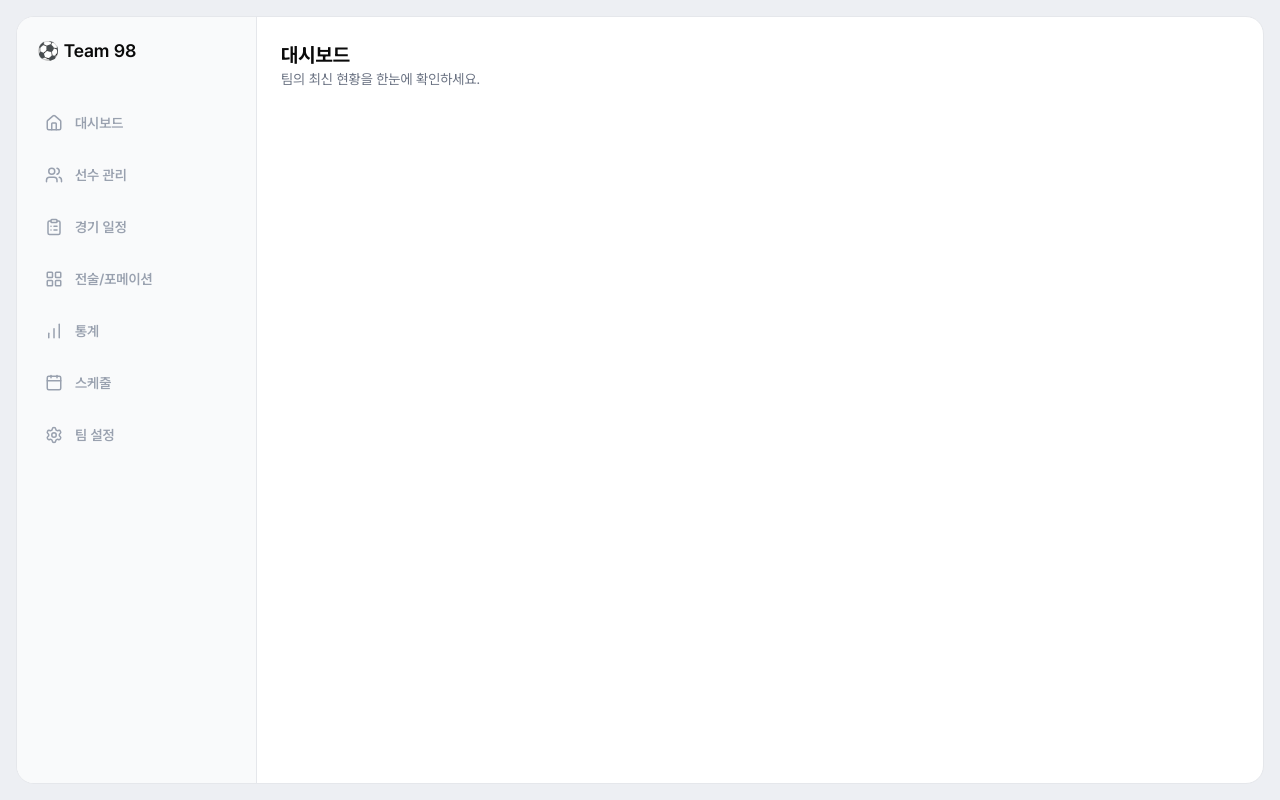
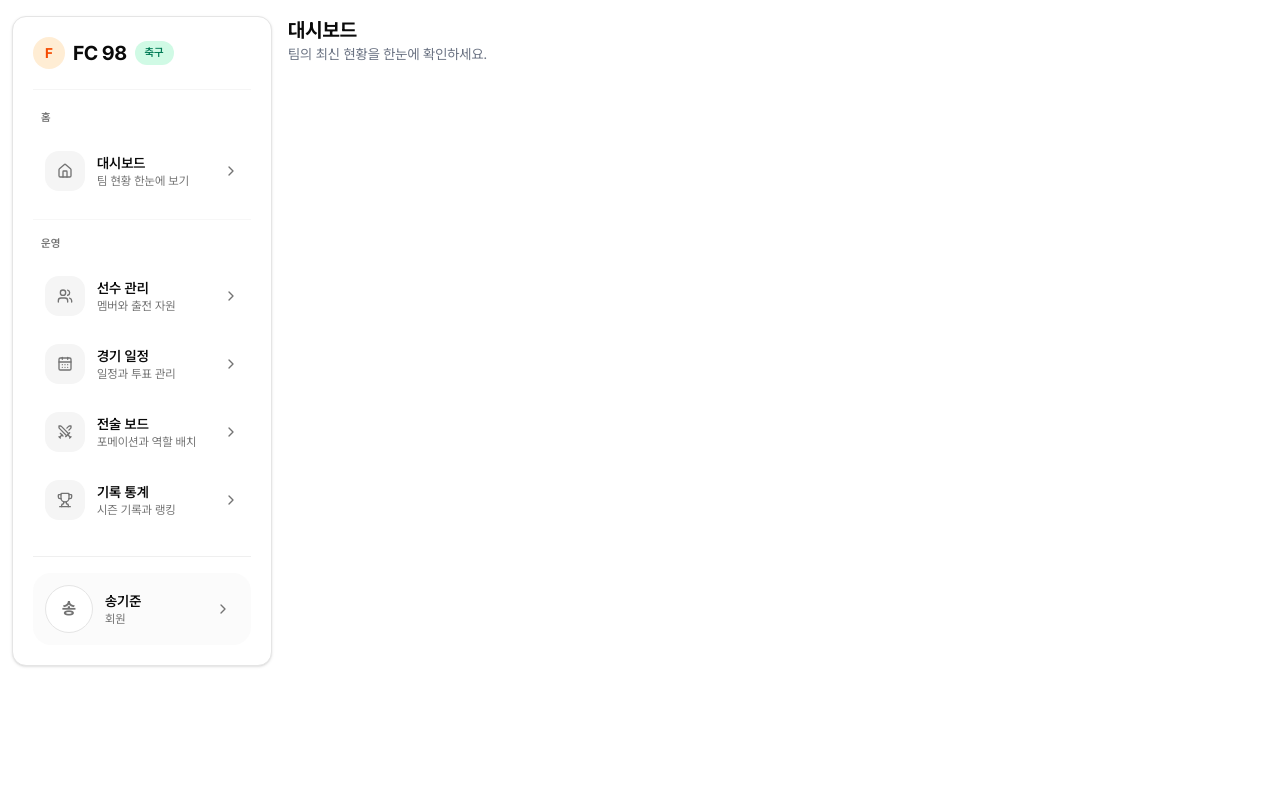
Before and after one commit to skjy1998/team98, a Next.js app: page / in a window 1280 px wide. Built offline with nearby package versions, Linux system fonts and the light colour scheme.

Commit message:
feat: add app shell and sidebar layout

```diff
--- a/app/layout.tsx
+++ b/app/layout.tsx
@@ -1,4 +1,4 @@
-import Sidebar from "@/components/Sidebar";
+import AppShell from "@/components/layout/AppShell";
 import "./globals.css";
 import localFont from "next/font/local";
 
@@ -16,14 +16,8 @@ export default function RootLayout({
 }>) {
   return (
     <html lang="en" className={`${pretendard.variable}`}>
-      <body>
-        <div className="h-screen bg-[#EDEFF3] p-4">
-          {/* Box */}
-          <div className="h-full flex rounded-2xl border border-gray-200 bg-white overflow-hidden">
-            <Sidebar />
-            <main className="flex-1 p-6 overflow-y-auto">{children}</main>
-          </div>
-        </div>
+      <body className="bg-background text-foreground antialiased">
+        <AppShell>{children}</AppShell>
       </body>
     </html>
   );
--- a/components/Sidebar.tsx
+++ /dev/null
@@ -1,46 +0,0 @@
-import MenuItem from "./MenuItem";
-import {
-  BarChart,
-  Calendar,
-  ClipboardList,
-  Home,
-  LayoutGrid,
-  Settings,
-  Users,
-} from "lucide-react";
-
-const menuItems = [
-  { label: "대시보드", href: "/dashboard", icon: Home },
-  { label: "선수 관리", href: "/players", icon: Users },
-  { label: "경기 일정", href: "/matches", icon: ClipboardList },
-  { label: "전술/포메이션", href: "/tactics", icon: LayoutGrid },
-  { label: "통계", href: "/stats", icon: BarChart },
-  { label: "스케줄", href: "/schedule", icon: Calendar },
-  { label: "팀 설정", href: "/teamSetting", icon: Settings },
-];
-
-export default function Sidebar() {
-  return (
-    <aside className="w-[240px] bg-[#F9FAFB] border-r border-gray-200 p-5 flex flex-col">
-      {/* Logo */}
-      <div className="text-lg font-semibold mb-8 flex text-center gap-2">
-        ⚽ Team 98
-      </div>
-      {/* Menu */}
-      <nav className="space-y-1 text-sm">
-        {menuItems.map((item) => {
-          const Icon = item.icon;
-
-          return (
-            <MenuItem
-              key={item.href}
-              href={item.href}
-              label={item.label}
-              icon={<Icon size={18} />}
-            />
-          );
-        })}
-      </nav>
-    </aside>
-  );
-}
--- /dev/null
+++ b/components/layout/AppShell.tsx
@@ -0,0 +1,16 @@
+import Sidebar from "./Sidebar";
+
+interface AppShellProps {
+  children: React.ReactNode;
+}
+
+export default function AppShell({ children }: Readonly<AppShellProps>) {
+  return (
+    <div className="min-h-screen bg-background">
+      <div className="mx-auto grid max-w-7xl grid-cols-[260px_1fr] gap-4 px-3 py-4 ">
+        <Sidebar />
+        <main className="min-w-0">{children}</main>
+      </div>
+    </div>
+  );
+}
--- /dev/null
+++ b/components/layout/Sidebar.tsx
@@ -0,0 +1,175 @@
+"use client";
+
+import {
+  CalendarDays,
+  ChevronRight,
+  Home,
+  Swords,
+  Trophy,
+  Users,
+} from "lucide-react";
+import Link from "next/link";
+import { usePathname } from "next/navigation";
+
+type MenuItem = {
+  label: string;
+  description: string;
+  href: string;
+  icon: React.ComponentType<{ className?: string }>;
+};
+
+type MenuSection = {
+  title: string;
+  items: MenuItem[];
+};
+
+const menuSections: MenuSection[] = [
+  {
+    title: "홈",
+    items: [
+      {
+        label: "대시보드",
+        description: "팀 현황 한눈에 보기",
+        href: "/dashboard",
+        icon: Home,
+      },
+    ],
+  },
+  {
+    title: "운영",
+    items: [
+      {
+        label: "선수 관리",
+        description: "멤버와 출전 자원",
+        href: "/players",
+        icon: Users,
+      },
+      {
+        label: "경기 일정",
+        description: "일정과 투표 관리",
+        href: "/matches",
+        icon: CalendarDays,
+      },
+      {
+        label: "전술 보드",
+        description: "포메이션과 역할 배치",
+        href: "/tactics",
+        icon: Swords,
+      },
+      {
+        label: "기록 통계",
+        description: "시즌 기록과 랭킹",
+        href: "/stats",
+        icon: Trophy,
+      },
+    ],
+  },
+];
+
+export default function Sidebar() {
+  const pathname = usePathname();
+  return (
+    <aside className="hidden self-start lg:block">
+      {/* 사이드바 전체 */}
+      <div className="rounded-xl border border-border bg-card p-5 shadow-sm">
+        {/* 팀 박스 */}
+        <div className="space-y-1">
+          <div className="flex items-center gap-2">
+            <div className="flex h-8 w-8 items-center justify-center rounded-full bg-orange-100 text-sm font-bold text-orange-600 dark:bg-orange-500/15 dark:text-orange-400">
+              F
+            </div>
+            <h2 className="text-xl font-bold tracking-tight text-foreground">
+              FC 98
+            </h2>
+            <span className="rounded-full bg-emerald-100 px-2.5 py-1 text-[11px] font-semibold text-emerald-700 dark:bg-emerald-500/15 dark:text-emerald-400">
+              축구
+            </span>
+          </div>
+        </div>
+        <div className="mt-5 border-t border-border/40 pt-5" />
+        <nav className="space-y-1">
+          {menuSections.map((section, index) => (
+            <section key={section.title}>
+              {index === 0 ? null : (
+                <div className="mt-4 border-t border-border/30 pt-4" />
+              )}
+              <p className="mb-3 px-2 text-[11px] font-semibold tracking-wide text-muted-foreground">
+                {section.title}
+              </p>
+              <div className="space-y-1">
+                {section.items.map((item) => {
+                  const Icon = item.icon;
+                  const isActive = pathname === item.href;
+
+                  return (
+                    <Link
+                      key={item.href}
+                      href={item.href}
+                      className={[
+                        "flex items-center justify-between rounded-2xl px-3 py-3 transition-colors",
+                        isActive
+                          ? "border border-orange-200 bg-orange-50 text-orange-600 dark:border-orange-500/20 dark:bg-orange-500/10 dark:text-orange-400"
+                          : "text-foreground hover:bg-muted",
+                      ].join(" ")}
+                    >
+                      <div className="flex min-w-0 items-center gap-3">
+                        <div
+                          className={[
+                            "flex h-10 w-10 items-center justify-center rounded-xl",
+                            isActive
+                              ? "bg-orange-100 text-orange-600 dark:bg-orange-500/15 dark:text-orange-400"
+                              : "bg-muted text-muted-foreground",
+                          ].join(" ")}
+                        >
+                          <Icon className="h-4 w-4" />
+                        </div>
+                        <div className="min-w-0">
+                          <p className="truncate text-sm font-semibold">
+                            {item.label}
+                          </p>
+                          <p
+                            className={[
+                              "truncate text-xs",
+                              isActive
+                                ? "text-orange-500 dark:text-orange-400"
+                                : "text-muted-foreground",
+                            ].join(" ")}
+                          >
+                            {item.description}
+                          </p>
+                        </div>
+                      </div>
+                      <ChevronRight className="h-4 w-4 shrink-0 text-muted-foreground" />
+                    </Link>
+                  );
+                })}
+              </div>
+            </section>
+          ))}
+        </nav>
+        <div className="mt-6 border-t border-border/60 pt-4">
+          <div className="flex items-center gap-3 rounded-2xl bg-muted/40 p-3">
+            <div className="flex h-12 w-12 items-center justify-center rounded-full border border-border bg-background">
+              <span className="text-base font-extrabold text-muted-foreground">
+                송
+              </span>
+            </div>
+            <div className="min-w-0 flex-1">
+              <p className="truncate text-sm font-semibold text-foreground">
+                송기준
+              </p>
+              <p className="truncate text-xs text-muted-foreground">회원</p>
+            </div>
+            <button
+              type="button"
+              className="flex h-8 w-8 items-center justify-center rounded-full text-muted-foreground transition hover:bg-background"
+              aria-label="프로필 이동"
+            >
+              <ChevronRight className="h-4 w-4" />
+            </button>
+          </div>
+        </div>
+      </div>
+    </aside>
+  );
+}
```
